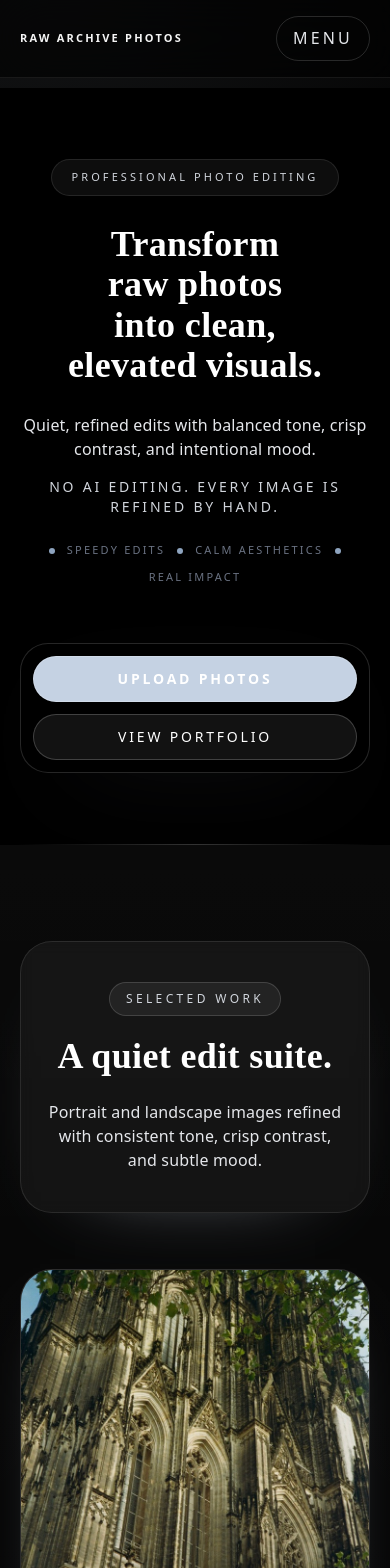
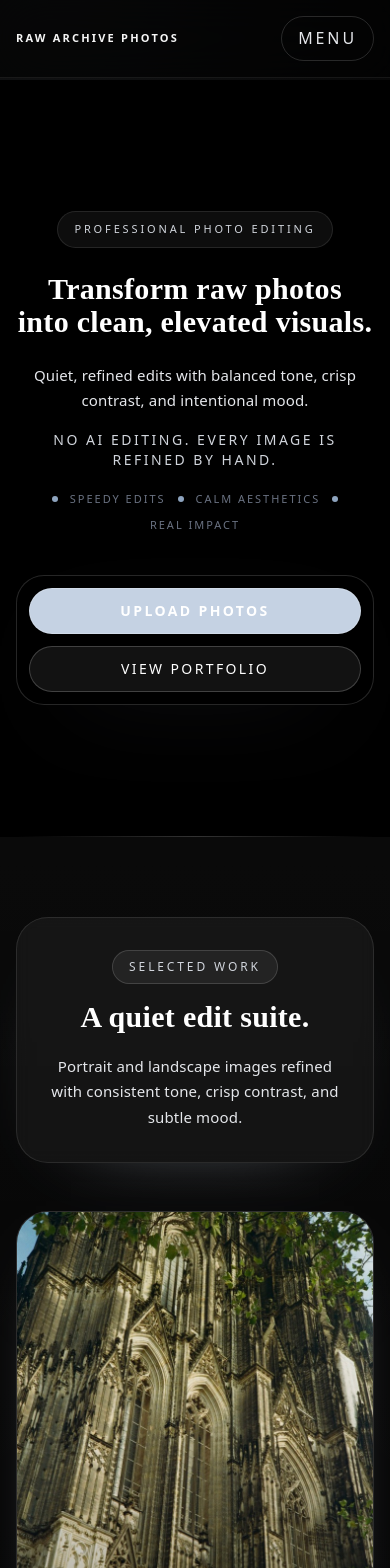
Before and after one commit to indoleanandrei5-afk/RAWARCHIVE, a Next.js app: page / in a window 390 px wide. Shown: the top 1568 px of the page. Built offline with nearby package versions, Linux system fonts and the light colour scheme.

Commit message:
Refine ultra-small mobile typography and spacing

```diff
--- a/src/app/globals.css
+++ b/src/app/globals.css
@@ -32,6 +32,12 @@ body {
   font-feature-settings: "liga" 1, "kern" 1;
   text-rendering: optimizeLegibility;
   scroll-behavior: smooth;
+}
+
+@media (max-width: 390px) {
+  body {
+    padding-top: 80px;
+  }
 }
 
 h1,
--- a/src/components/FeaturedWork.tsx
+++ b/src/components/FeaturedWork.tsx
@@ -13,7 +13,7 @@ const featuredImages = [
 
 export default function FeaturedWork() {
   return (
-    <section className="relative bg-black px-5 py-24 text-white sm:px-6 sm:py-28">
+    <section className="relative bg-black px-4 py-20 text-white sm:px-6 sm:py-28">
       <div className="pointer-events-none absolute inset-0 bg-linear-to-b from-white/4 via-transparent to-transparent" />
       <div className="mx-auto max-w-7xl">
         <motion.div
@@ -21,20 +21,20 @@ export default function FeaturedWork() {
           whileInView={{ opacity: 1, y: 0 }}
           viewport={{ once: true, amount: 0.4 }}
           transition={{ duration: 0.65, ease: "easeOut" }}
-          className="mb-14 rounded-4xl border border-white/10 bg-white/5 px-6 py-10 text-center shadow-[0_26px_88px_-70px_rgba(197,210,227,0.85)] backdrop-blur-sm sm:mb-16 sm:px-8"
+          className="mb-12 rounded-4xl border border-white/10 bg-white/5 px-5 py-8 text-center shadow-[0_26px_88px_-70px_rgba(197,210,227,0.85)] backdrop-blur-sm sm:mb-16 sm:px-8 sm:py-10"
         >
-          <p className="inline-flex rounded-full border border-white/15 bg-white/6 px-4 py-2 text-xs uppercase tracking-[0.28em] text-gray-300 sm:text-sm sm:tracking-[0.4em]">Selected Work</p>
+          <p className="inline-flex rounded-full border border-white/15 bg-white/6 px-4 py-2 text-xs uppercase tracking-[0.24em] text-gray-300 max-[390px]:text-[10px] max-[390px]:tracking-[0.16em] sm:text-sm sm:tracking-[0.4em]">Selected Work</p>
 
-          <h2 className="mt-5 text-4xl font-semibold md:text-6xl">A quiet edit suite.</h2>
+          <h2 className="mt-4 text-3xl font-semibold max-[390px]:text-[1.75rem] md:text-6xl">A quiet edit suite.</h2>
 
-          <p className="mx-auto mt-6 max-w-2xl text-base text-gray-200 sm:text-lg">
+          <p className="mx-auto mt-5 max-w-2xl text-[15px] text-gray-200 max-[390px]:text-sm sm:text-lg">
             Portrait and landscape images refined with consistent tone, crisp contrast, and subtle mood.
           </p>
         </motion.div>
 
         <ImageGallery
           images={featuredImages}
-          columns="grid gap-6 sm:grid-cols-2 lg:grid-cols-6"
+          columns="grid gap-4 sm:grid-cols-2 sm:gap-6 lg:grid-cols-6"
           itemClassName={(index, total) => {
             const base = "lg:col-span-2";
             if (total === 5 && index === 3) return `${base} lg:col-start-2`;
--- a/src/components/Hero.tsx
+++ b/src/components/Hero.tsx
@@ -9,7 +9,7 @@ export default function Hero() {
   const bgScale = useTransform(scrollY, [0, 500], [1, 1.04]);
 
   return (
-    <section className="relative flex min-h-[calc(100vh-88px)] items-center justify-center overflow-hidden bg-black py-16 text-white sm:py-24">
+    <section className="relative flex min-h-[calc(100vh-88px)] items-center justify-center overflow-hidden bg-black py-14 text-white max-[390px]:py-12 sm:py-24">
       <motion.img
         src="/images/image1.jpg"
         alt="Hero background"
@@ -22,26 +22,26 @@ export default function Hero() {
         initial={{ opacity: 0, y: 32 }}
         animate={{ opacity: 1, y: 0 }}
         transition={{ duration: 0.8, ease: "easeOut" }}
-        className="relative z-10 mx-auto w-full max-w-5xl px-5 text-center sm:px-6"
+        className="relative z-10 mx-auto w-full max-w-5xl px-4 text-center sm:px-6"
       >
-        <p className="mb-7 inline-flex rounded-full border border-white/10 bg-white/5 px-5 py-2 text-[11px] uppercase tracking-[0.28em] text-gray-300 sm:text-xs sm:tracking-[0.45em]">
+        <p className="mb-6 inline-flex rounded-full border border-white/10 bg-white/5 px-4 py-2 text-[11px] uppercase tracking-[0.26em] text-gray-300 max-[390px]:px-3 max-[390px]:text-[10px] max-[390px]:tracking-[0.18em] sm:text-xs sm:tracking-[0.45em]">
           Professional photo editing
         </p>
 
-        <h1 className="text-4xl font-semibold leading-tight tracking-tight text-white sm:text-5xl md:text-7xl">
+        <h1 className="text-3xl font-semibold leading-tight tracking-tight text-white max-[390px]:text-[1.9rem] sm:text-5xl md:text-7xl">
           Transform raw photos
           <span className="block text-white">into clean, elevated visuals.</span>
         </h1>
 
-        <p className="mx-auto mt-7 max-w-2xl text-base text-gray-200 sm:mt-8 sm:text-lg md:text-xl">
+        <p className="mx-auto mt-6 max-w-2xl text-[15px] text-gray-200 max-[390px]:text-sm sm:mt-8 sm:text-lg md:text-xl">
           Quiet, refined edits with balanced tone, crisp contrast, and intentional mood.
         </p>
 
-        <p className="mx-auto mt-4 max-w-2xl text-sm uppercase tracking-[0.2em] text-gray-300 sm:text-base">
+        <p className="mx-auto mt-4 max-w-2xl text-sm uppercase tracking-[0.18em] text-gray-300 max-[390px]:text-xs max-[390px]:tracking-[0.14em] sm:text-base">
           No AI editing. Every image is refined by hand.
         </p>
 
-        <div className="mx-auto mt-6 flex max-w-xl flex-wrap items-center justify-center gap-x-3 gap-y-2 text-[11px] uppercase tracking-[0.2em] text-gray-500 sm:text-sm sm:tracking-[0.35em]">
+        <div className="mx-auto mt-5 flex max-w-xl flex-wrap items-center justify-center gap-x-3 gap-y-2 text-[11px] uppercase tracking-[0.18em] text-gray-500 max-[390px]:text-[10px] max-[390px]:tracking-[0.1em] sm:text-sm sm:tracking-[0.35em]">
           <span className="inline-flex h-1.5 w-1.5 rounded-full bg-(--accent)" />
           <span>Speedy edits</span>
           <span className="inline-flex h-1.5 w-1.5 rounded-full bg-(--accent)" />
@@ -50,17 +50,17 @@ export default function Hero() {
           <span>Real impact</span>
         </div>
 
-        <div className="mx-auto mt-14 w-full max-w-2xl rounded-[28px] border border-white/15 bg-black/38 p-3 shadow-[0_30px_95px_-62px_rgba(197,210,227,0.68)] backdrop-blur-xl sm:p-4">
+        <div className="mx-auto mt-10 w-full max-w-2xl rounded-[28px] border border-white/15 bg-black/38 p-3 shadow-[0_30px_95px_-62px_rgba(197,210,227,0.68)] backdrop-blur-xl sm:mt-14 sm:p-4">
           <div className="flex flex-col gap-3 sm:flex-row sm:items-center sm:justify-between">
             <Link
               href="/upload"
-              className="inline-flex w-full justify-center rounded-full border border-white/20 bg-(--accent-strong) px-7 py-3 text-sm font-semibold uppercase tracking-[0.2em] text-[#0b111a] transition hover:scale-[1.02] hover:bg-(--accent) sm:w-auto"
+              className="inline-flex w-full justify-center rounded-full border border-white/20 bg-(--accent-strong) px-6 py-3 text-sm font-semibold uppercase tracking-[0.17em] text-[#0b111a] transition hover:scale-[1.02] hover:bg-(--accent) max-[390px]:px-5 max-[390px]:text-[12px] sm:w-auto sm:px-7 sm:tracking-[0.2em]"
             >
               Upload Photos
             </Link>
             <Link
               href="/portfolio"
-              className="inline-flex w-full justify-center rounded-full border border-white/20 bg-white/7 px-7 py-3 text-sm uppercase tracking-[0.2em] text-white transition hover:border-white/35 hover:bg-white/12 sm:w-auto"
+              className="inline-flex w-full justify-center rounded-full border border-white/20 bg-white/7 px-6 py-3 text-sm uppercase tracking-[0.17em] text-white transition hover:border-white/35 hover:bg-white/12 max-[390px]:px-5 max-[390px]:text-[12px] sm:w-auto sm:px-7 sm:tracking-[0.2em]"
             >
               View Portfolio
             </Link>
--- a/src/components/Navbar.tsx
+++ b/src/components/Navbar.tsx
@@ -30,10 +30,10 @@ export default function Navbar() {
           : "border-white/8 bg-black/62 shadow-black/20"
       }`}
     >
-      <div className={`mx-auto flex max-w-7xl items-center justify-between px-5 sm:px-6 ${isScrolled ? "py-3" : "py-4"}`}>
+      <div className={`mx-auto flex max-w-7xl items-center justify-between px-4 sm:px-6 ${isScrolled ? "py-3" : "py-4"}`}>
         <Link
           href="/"
-          className="text-[11px] font-semibold uppercase tracking-[0.2em] text-white sm:text-sm sm:tracking-[0.32em]"
+          className="text-[11px] font-semibold uppercase tracking-[0.2em] text-white max-[390px]:text-[10px] max-[390px]:tracking-[0.14em] sm:text-sm sm:tracking-[0.32em]"
         >
           RAW ARCHIVE PHOTOS
         </Link>
@@ -41,7 +41,7 @@ export default function Navbar() {
         <button
           type="button"
           onClick={() => setIsOpen((open) => !open)}
-          className="inline-flex items-center rounded-full border border-white/15 px-4 py-2 text-xs uppercase tracking-[0.2em] text-gray-200 md:hidden"
+          className="inline-flex items-center rounded-full border border-white/15 px-4 py-2 text-xs uppercase tracking-[0.18em] text-gray-200 max-[390px]:px-3 max-[390px]:tracking-[0.12em] md:hidden"
           aria-expanded={isOpen}
           aria-label="Toggle navigation menu"
         >
@@ -58,8 +58,8 @@ export default function Navbar() {
       </div>
 
       {isOpen ? (
-        <nav className="border-t border-white/10 bg-black/95 px-5 py-4 md:hidden">
-          <div className="mx-auto flex max-w-7xl flex-col gap-3 text-sm uppercase tracking-[0.25em] text-gray-300">
+        <nav className="border-t border-white/10 bg-black/95 px-4 py-4 md:hidden">
+          <div className="mx-auto flex max-w-7xl flex-col gap-3 text-sm uppercase tracking-[0.2em] text-gray-300 max-[390px]:text-[13px] max-[390px]:tracking-[0.14em]">
             {navLinks.map((link) => (
               <Link
                 key={link.href}
```
